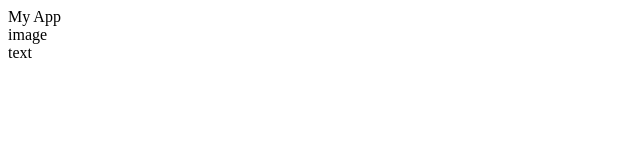
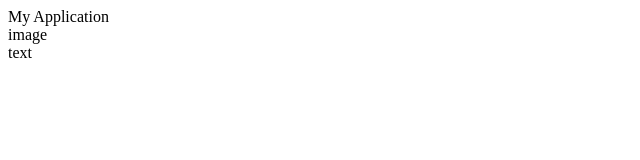
Before and after one commit to avolon42x/Udacity, a plain HTML site: page Udacity/Udacity/index.html in a window 1280 px wide. Shown: the full height of the page, 0-640 px from the left. Drawn offline with Linux system fonts and the light colour scheme.

Commit message:
Added html tags

```diff
--- a/Udacity/Udacity/index.html
+++ b/Udacity/Udacity/index.html
@@ -1,5 +1,7 @@
-<div class="title">My App</div>
+<html>
+<div class="title">My Application</div>
 <div class="app">
     <div class="screenshot">image</div>
     <div class="description">text</div>
 </div>
+</html>
```
